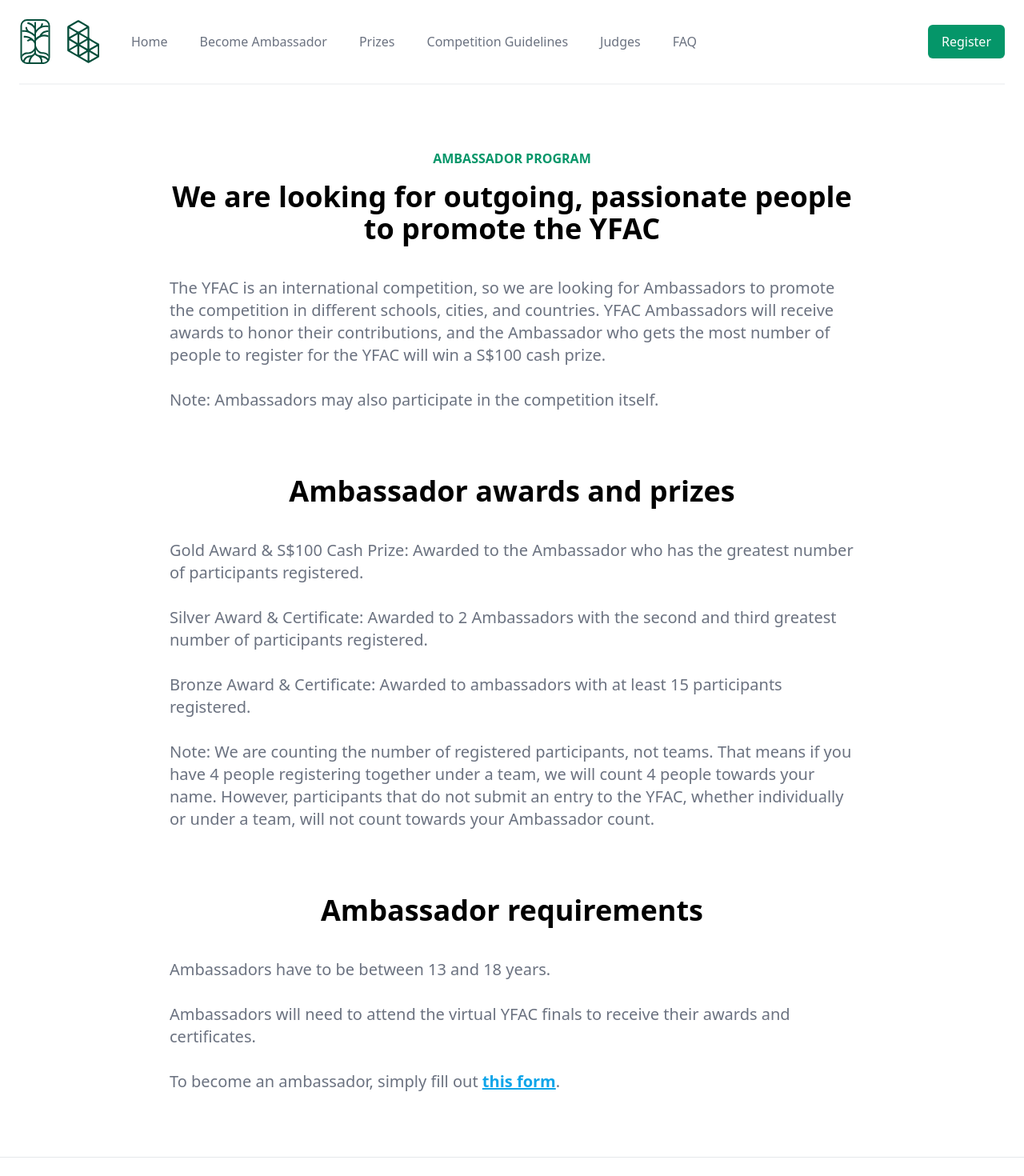
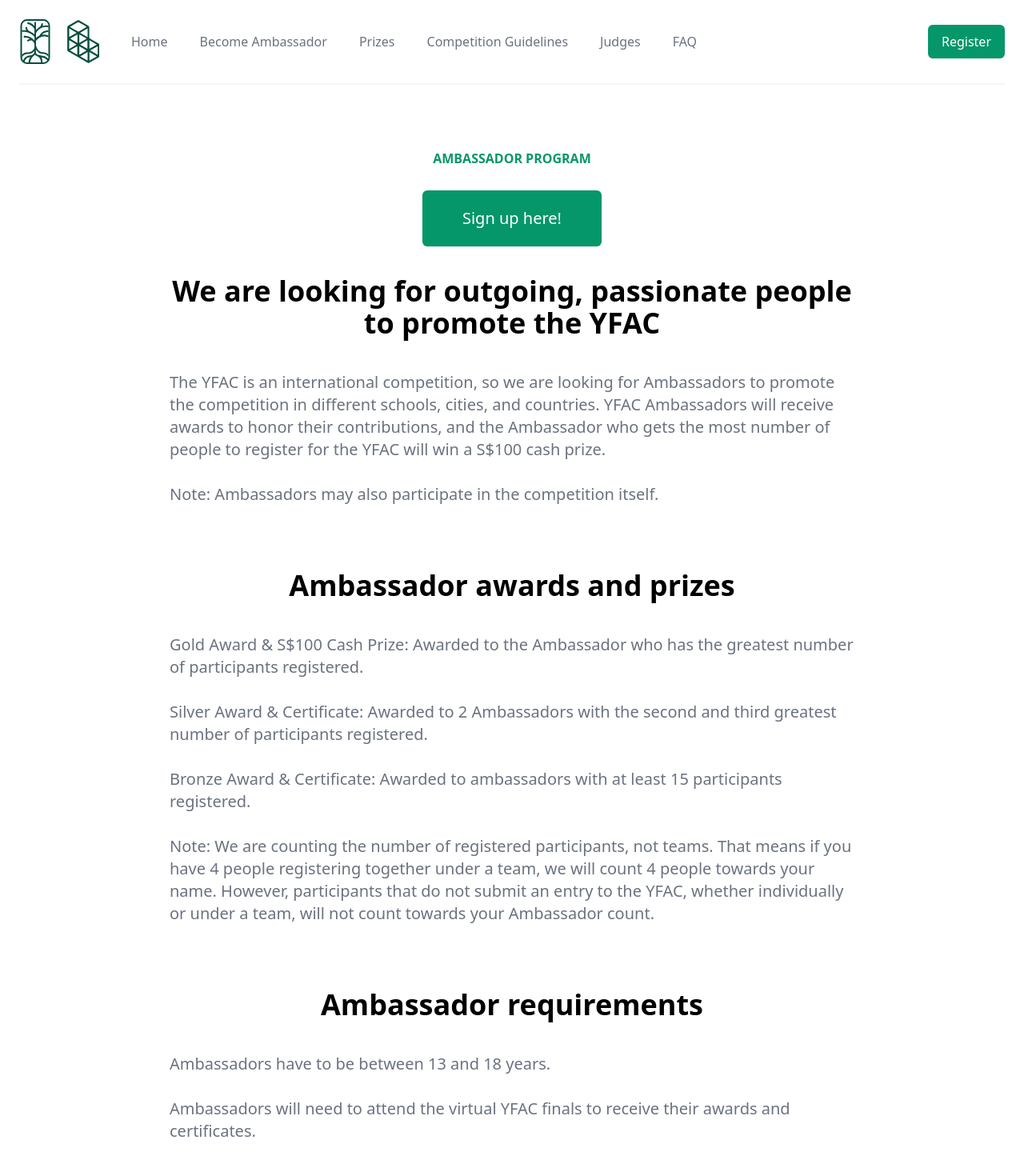
Before and after one commit to li-shihao/YFAC, a React (Create React App) app: page /ambassador in a window 1280 px wide. Shown: the top 1470 px of the page at 80% size. Built offline with nearby package versions, Linux system fonts and the light colour scheme; a web font is replaced by a local one.

Commit message:
Update Ambassador.js

```diff
--- a/src/routes/Ambassador.js
+++ b/src/routes/Ambassador.js
@@ -11,6 +11,14 @@ export default function Ambassador() {
           <h4 className="text-emerald-600 font-bold text-center">
             AMBASSADOR PROGRAM
           </h4>
+          <div className="flex justify-center">
+                <a
+                  className="justify-center w-2/3 lg:w-1/4 mt-7 mb-5 pt-5 pb-5 flex items-center px-4 py-2 border border-transparent rounded-md shadow-sm text-3xl lg:text-xl font-medium text-white bg-emerald-600 hover:bg-emerald-700"
+                  href="https://form.jotform.com/222246463589060" target="_blank"
+                >
+                  Sign up here!
+                </a>
+          </div>
           <h2 className="font-extrabold text-4xl mt-4 text-center px-4">
             We are looking for outgoing, passionate people to promote the YFAC
           </h2>
@@ -66,10 +74,6 @@ export default function Ambassador() {
             their awards and certificates.
             <br></br>
             <br></br>
-            <p>To become an ambassador, simply fill out{" "}
-              <a className="underline decoration-solid hover:decoration-wavy font-extrabold text-sky-500"
-              href="https://form.jotform.com/222246463589060" target="_blank">
-                this form</a>.</p>
           </div>
 
 
```
